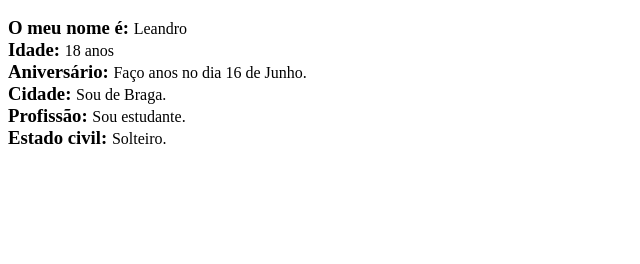
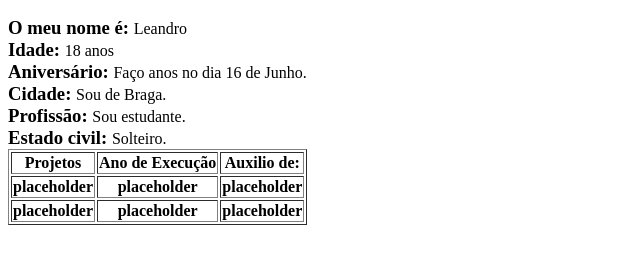
Before and after one commit to LICAS-MASTER/LICAS-MASTER.github.io, a plain HTML site: page index.html in a window 1280 px wide. Shown: the part 110-374 px from the top of the page, without its empty margins (0-640 px from the left). Drawn offline with Linux system fonts and the light colour scheme.

Commit message:
Updated index.html

```diff
--- a/index.html
+++ b/index.html
@@ -20,5 +20,22 @@
     <span style="display:inline;">Sou estudante.</span><br />
     <h3 style="display:inline;">Estado civil: </h3>
     <span style="display:inline;">Solteiro.</span><br />
+    <table border="1">
+        <tr>
+          <th>Projetos</th>
+          <th>Ano de Execução</th>
+          <th>Auxilio de:</th>
+        </tr>
+        <tr>
+          <th>placeholder</th>
+          <th>placeholder</th>
+          <th>placeholder</th>
+        </tr>
+        <tr>
+          <th>placeholder</th>
+          <th>placeholder</th>
+          <th>placeholder</th>
+        </tr>
+    </table>
 </body>
 </html>
```
